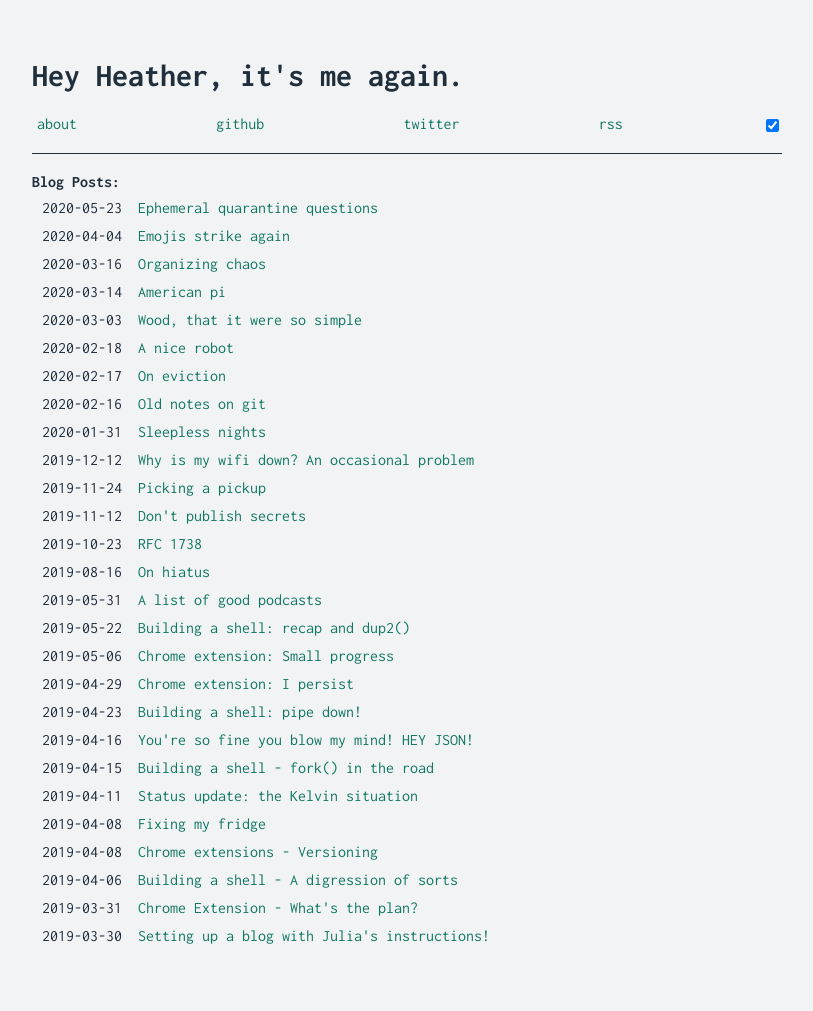
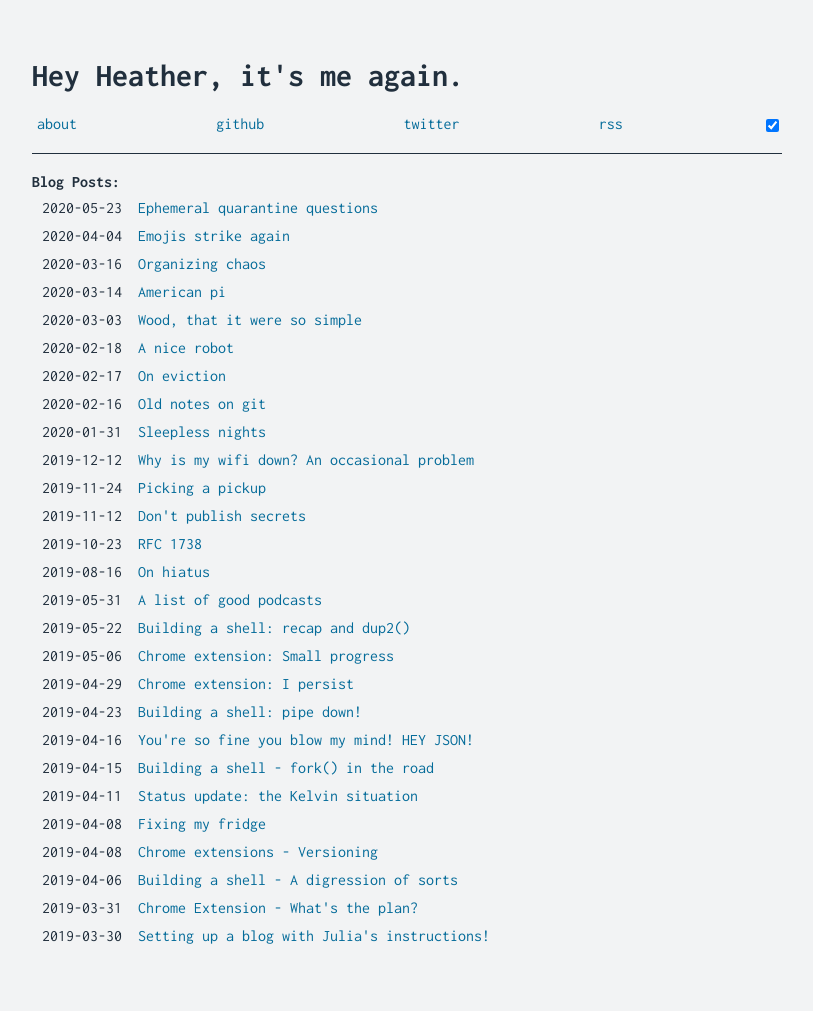
Before and after one commit to dolliars/heyheather, a Jekyll site: the page built from index.html, in a window 1280 px wide. Shown: the whole page, without its empty margins (233-1046 px from the left). Built offline with Jekyll 4.4.1, drawn with Linux system fonts in a browser that asks for light colours.

Commit message:
Add link to site title and change colors

```diff
--- a/_layouts/default.html
+++ b/_layouts/default.html
@@ -21,7 +21,7 @@
 <body>
   <div class="wrapper">
     <header class="header">
-      <h1 class="header__site-title">{{ site.title }}</h1>
+      <h1 class="header__site-title"><a href="/">{{ site.title }}</a></h1>
       {% include navigation.html %}
     </header>
     {{ content }}
--- a/assets/css/main.scss
+++ b/assets/css/main.scss
@@ -7,15 +7,15 @@
 :root {
   --clr-light: #f2f3f4;
   --clr-dark: #212f3d;
-  --clr-green: #117864;
-  --clr-yellow: #f1c40f;
-  --clr-purple-light: #d7bde2;
-  --clr-purple: #8e44ad;
+  --clr-blue: #046b99;
+  --clr-purple: #7b0fa9;
+  --clr-blue-green: #7fffd4;
+  --clr-purple-light: #f6d8ff;
 
 /*light color scheme*/
   --background: var(--clr-light);
   --foreground: var(--clr-dark);
-  --secondary: var(--clr-green);
+  --secondary: var(--clr-blue);
   --accent: var(--clr-purple);
 }
 
@@ -23,7 +23,7 @@
 .darkmode {
   --background: var(--clr-dark);
   --foreground: var(--clr-light);
-  --secondary: var(--clr-yellow);
+  --secondary: var(--clr-blue-green);
   --accent: var(--clr-purple-light);
 }
 
@@ -118,6 +118,10 @@ span.date {
   &__site-title {
     font-size: 2em;
     margin-bottom: 0.75em;
+
+    a {
+      color: var(--foreground);
+    }
 
     @media screen and (max-width: $br) {
       font-size: 1.5em;
```
